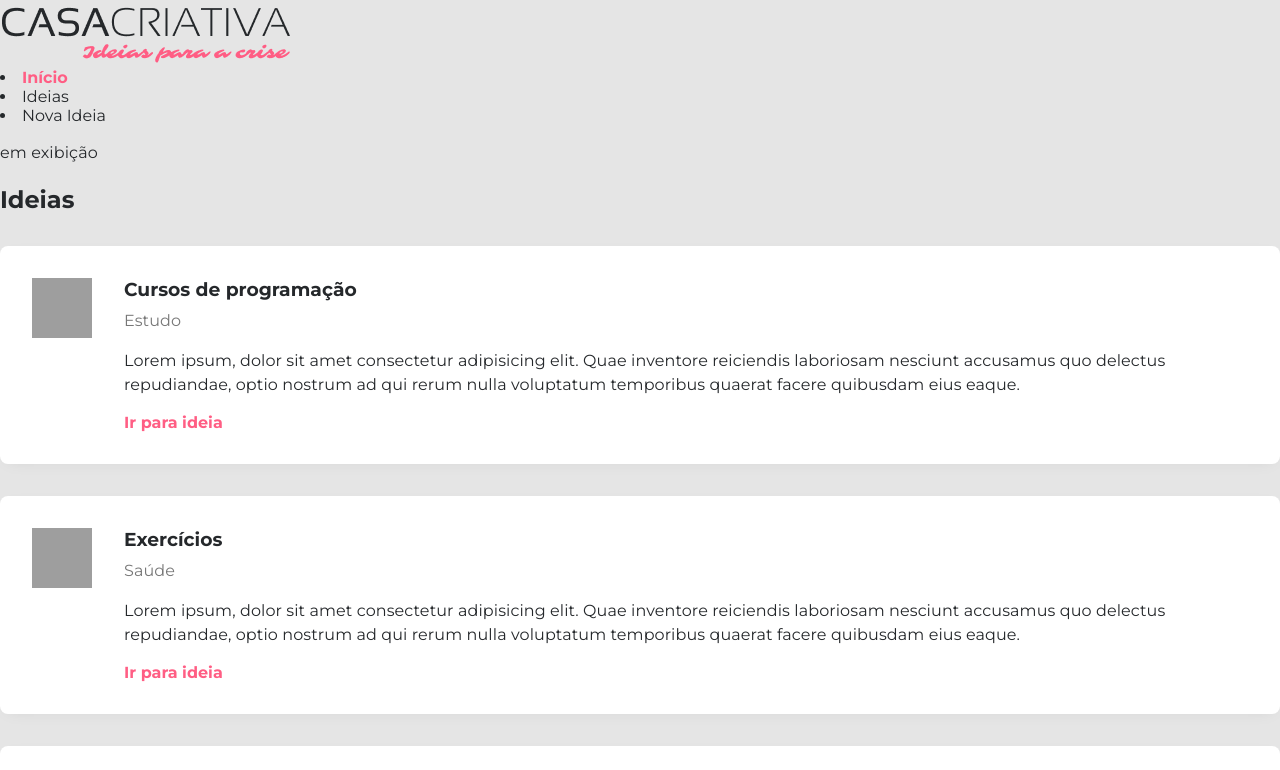
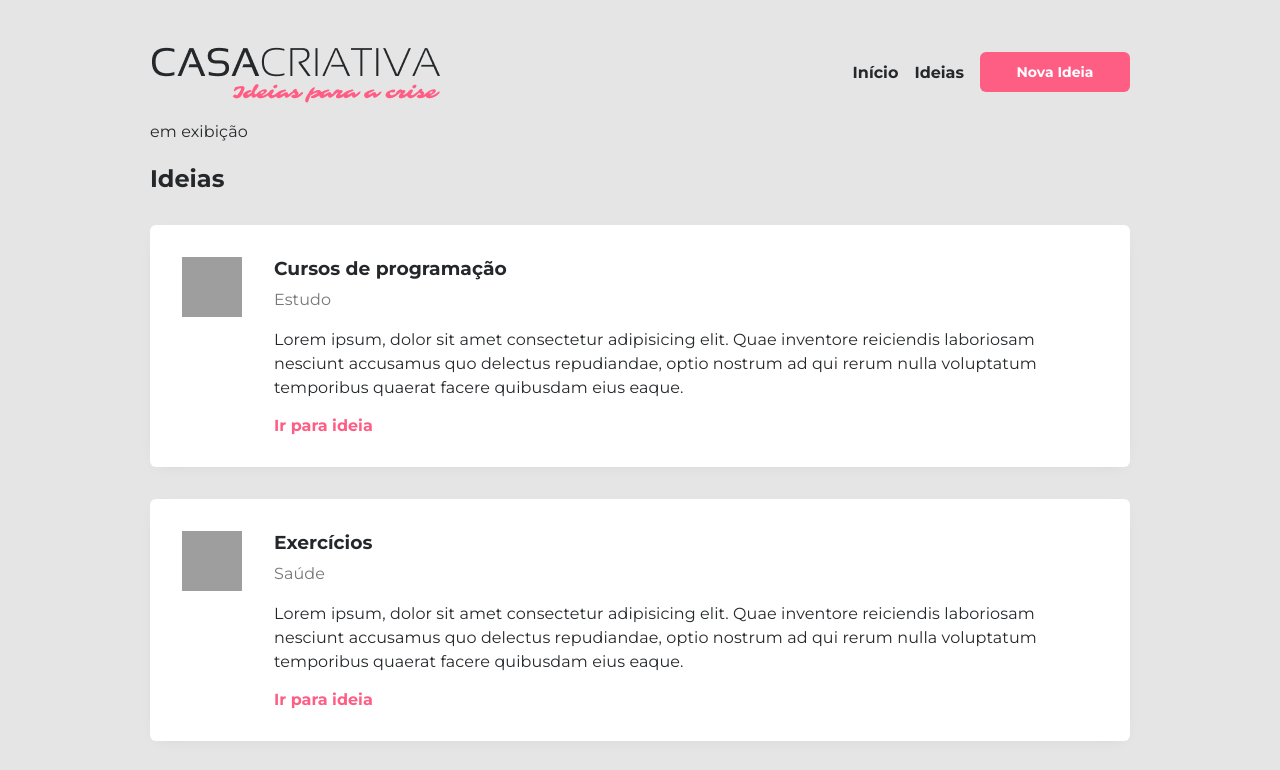
Before and after one commit to arfernanda/workshopdev-rocketseat, a plain HTML site: page ideias.html in a window 1280 px wide. Shown: the top 770 px of the page. Drawn offline with Linux system fonts and the light colour scheme; grey boxes are pictures that could not be loaded.

Commit message:
Modifica a disposição dos elementos na tela

```diff
--- a/ideias.html
+++ b/ideias.html
@@ -10,13 +10,14 @@
 
 </head>
 
-<body>
+<body id="page-ideas">
+  <div id="container">
     <header>
       <img src="logo.png" alt="imagem da logomarca">
       <nav>
         <li><a href="index.html">Início</a></li>
-      <li><a href="#"></a>Ideias</li>
-      <li><a href="#"></a>Nova Ideia</li>
+        <li><a href="#">Ideias</a></li>
+        <li><a href="#">Nova Ideia</a></li>
       </nav>
     </header>
 
@@ -75,6 +76,7 @@
     <footer>
       Com ❤️ <a href="https://rocketseat.com.br">Rocketseat</a>
     </footer>
+  </div>
 
   <div id="modal" class="hide">
     <div class="content">
--- a/style.css
+++ b/style.css
@@ -95,7 +95,7 @@
   margin-bottom: 32px;
   box-shadow: 0 4px 16px -8px rgba(1, 1, 1, 0.1);
   padding: 32px;
-  border-radius: 8px;
+  border-radius: 6px;
 }
 
 .idea img{
@@ -218,3 +218,49 @@
   opacity: 0;
   visibility: hidden;
 }
+/* IDEA.HTML */
+#page-ideas #container{
+  display: block;
+}
+
+#page-ideas header{
+  display: flex;
+  justify-content: space-between;
+}
+
+#page-ideas nav{
+  display: flex;
+  align-items: center;
+}
+
+#page-ideas nav li{
+  list-style-type: none;
+  margin-right: 16px;
+}
+
+#page-ideas nav li a{
+  color: #25282B;
+}
+
+#page-ideas nav li:last-child{
+  margin: 0;
+}
+
+#page-ideas nav li:last-child a{
+  width: 150px;
+  height: 40px;
+  background-color: #FF5E84;
+  font-size: 14px;
+  font-weight: bold;
+  color: white;
+
+  display: flex;
+  justify-content: center;
+  align-items: center;
+  border-radius: 6px;
+}
+
+#page-ideas nav li:last-child a:hover{
+  background-color: #0984E3;
+  text-decoration: none;
+}
```
Lines whose indentation alone changed are shown as unchanged.
